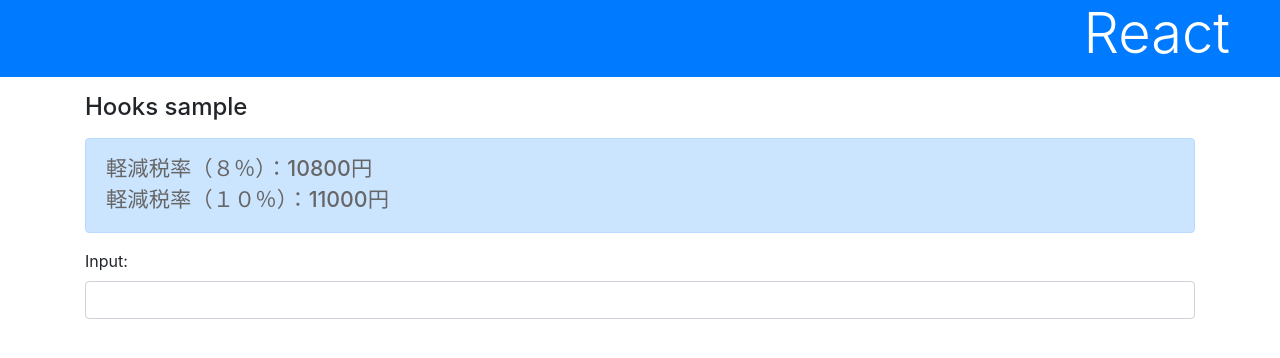
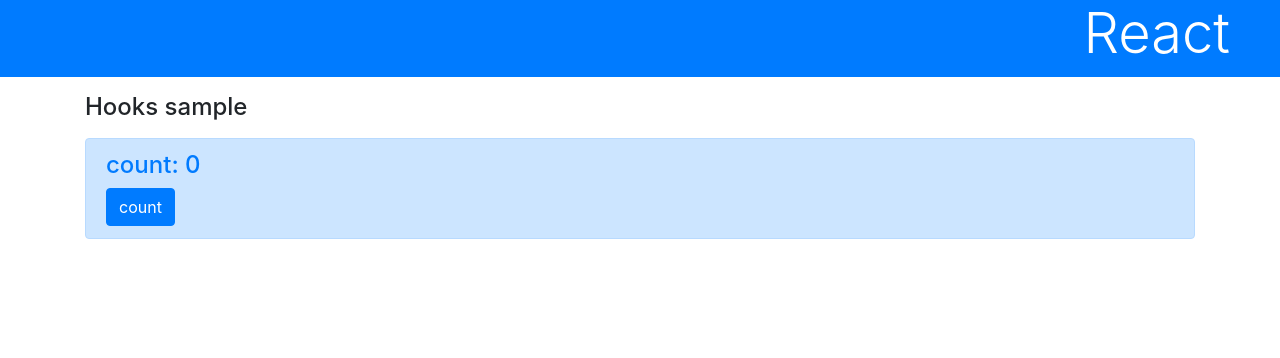
Before and after one commit to Haya372/react-started, a React (Create React App) app: page / in a window 1280 px wide. Shown: the top 358 px of the page. Built offline with nearby package versions, Linux system fonts and the light colour scheme.

Commit message:
数字をカウントするフックを作る

```diff
--- a/src/App.js
+++ b/src/App.js
@@ -1,52 +1,35 @@
 import { useState, useEffect } from 'react';
 import './App.css';
 
+
+function useCounter(){
+  const [num, setNum] = useState(0);
+
+  const count = () => {
+    setNum(num + 1);
+  };
+
+  return [num, count];
+}
+
 function AlertMessage(props){
+  const [counter, plus] = useCounter();
+
   return (
     <div className="alert alert-primary h5 text-primary">
-      <h5>{props.msg}</h5>
+      <h4>count: {counter}</h4>
+      <button onClick={plus} className="btn btn-primary">count</button>
     </div>
   );
 }
 
 function App() {
-  const [val, setVal] = useState(10000);
-  const [tax1, setTax1] = useState(0);
-  const [tax2, setTax2] = useState(0);
-  const [msg, setMsg] = useState('set a price...');
-
-  const doChange = (event) => {
-    setVal(event.target.value);
-  }
-
-  useEffect(() => {
-    let res = (
-      <div>
-        <p>軽減税率（８％）：{tax1}円</p>
-        <p>軽減税率（１０％）：{tax2}円</p>
-      </div>
-    )
-    setMsg(res);
-  }, [tax1, tax2]);
-
-  useEffect(() => {
-    setTax1(Math.floor(val * 1.08));
-  });
-
-  useEffect(() => {
-    setTax2(Math.floor(val * 1.1));
-  });
-
   return (
     <div>
       <h1 className="bg-primary text-white display-4">React</h1>
       <div className="container">
         <h4 className="my-3">Hooks sample</h4>
-        <AlertMessage msg={msg}/>
-        <div className="form-group">
-          <label>Input:</label>
-          <input type="number" className="form-control" onChange={doChange} />
-        </div>
+        <AlertMessage />
       </div>
     </div>
   );
```
